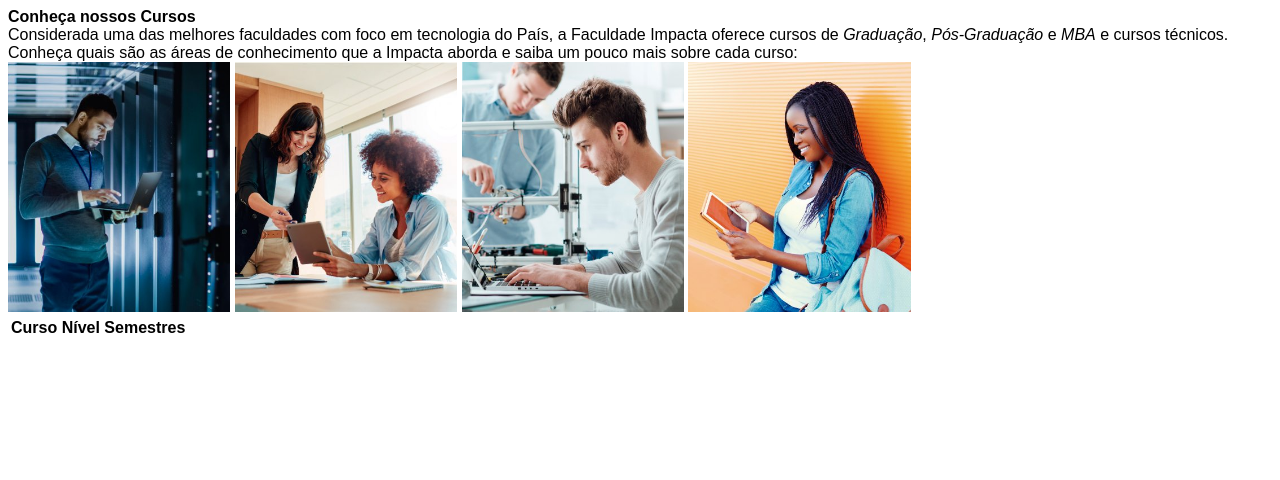
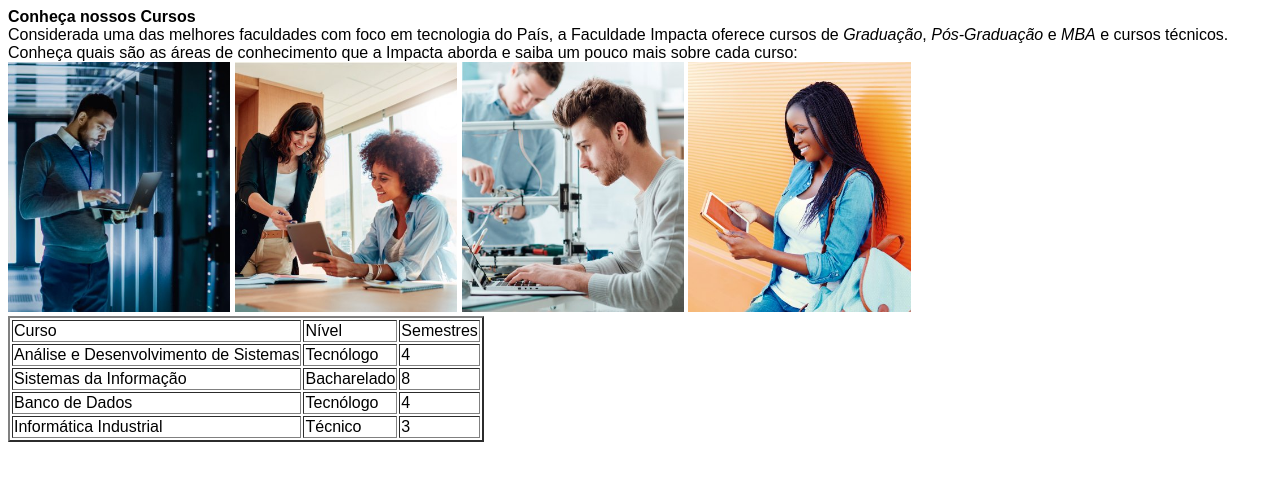
Before and after one commit to ariadne-moreira-caetano/Projeto1_HTML, a plain HTML site: page NossosCursos.html in a window 1280 px wide. Drawn offline with Linux system fonts and the light colour scheme; files whose address does not match are found by name.

Commit message:
implantação das tabelas

```diff
--- a/NossosCursos.html
+++ b/NossosCursos.html
@@ -13,12 +13,31 @@
 		<img src="imagem/mba.jpg"height="250"></img>
 		<img src="imagem/tecnico.jpg"height="250"></img>
 		<img src="imagem/up.jpg"height="250"></img>
-	<table>
+		<table border=2>
 			<tr>
-			<th>Curso
-				Nível
-				Semestres</th>
+				<td>Curso</td>
+				<td>Nível</td>
+				<td>Semestres</td>
 			</tr>
+			<tr>
+				<td>Análise e Desenvolvimento de Sistemas</td>
+				<td>Tecnólogo</td>
+				<td>4</td>
+			</tr>
+			<tr>
+				<td>Sistemas da Informação</td>
+				<td>Bacharelado</td>
+				<td>8</td>
+			</tr>
+			<tr>
+				<td>Banco de Dados</td>
+				<td>Tecnólogo</td>
+				<td>4</td>
+			</tr>
+			<tr>
+				<td>Informática Industrial</td>
+				<td>Técnico</td>
+				<td>3</td>
 		</table>
 	</body>
 </html>
```
Lines whose indentation alone changed are shown as unchanged.
